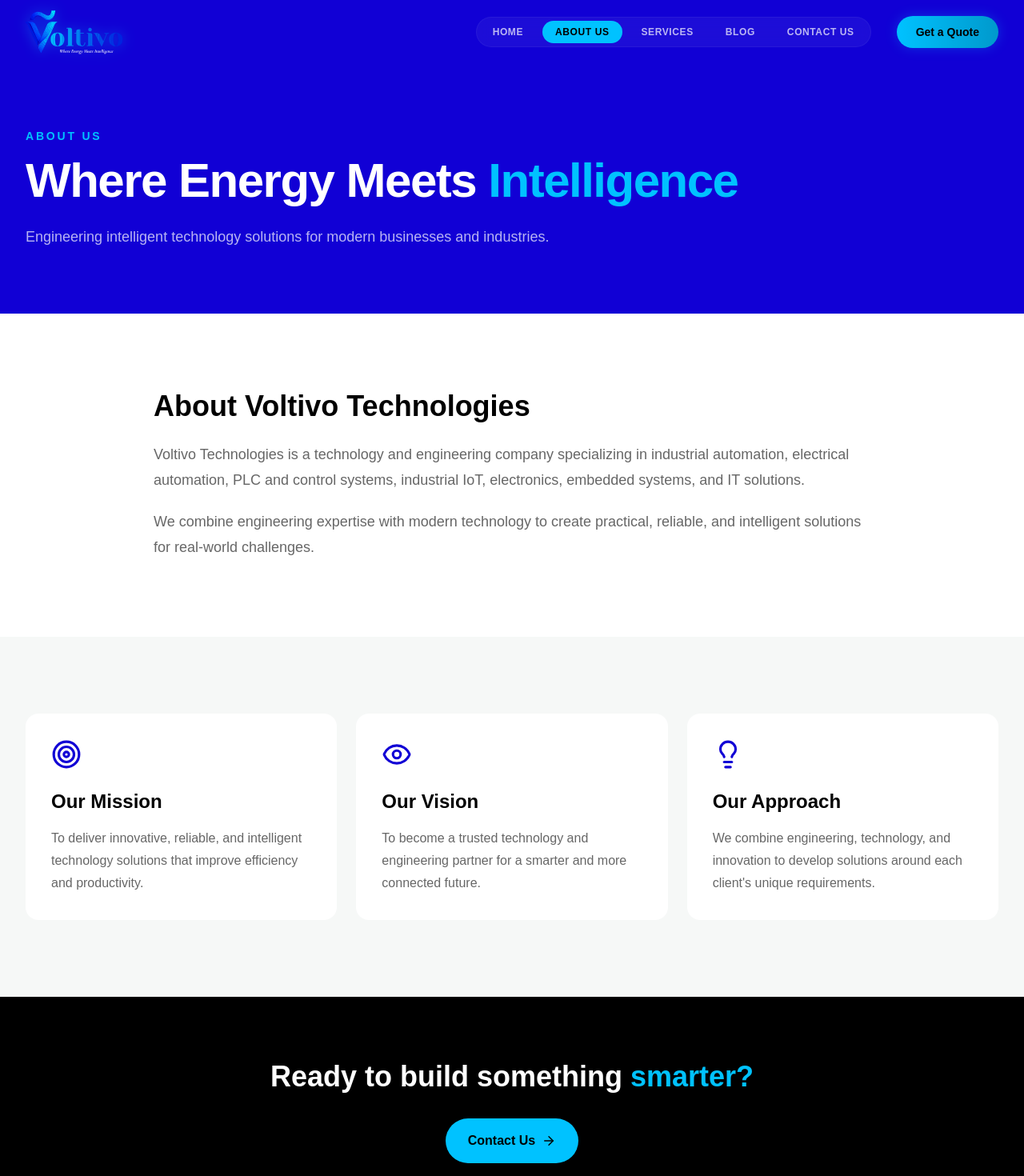
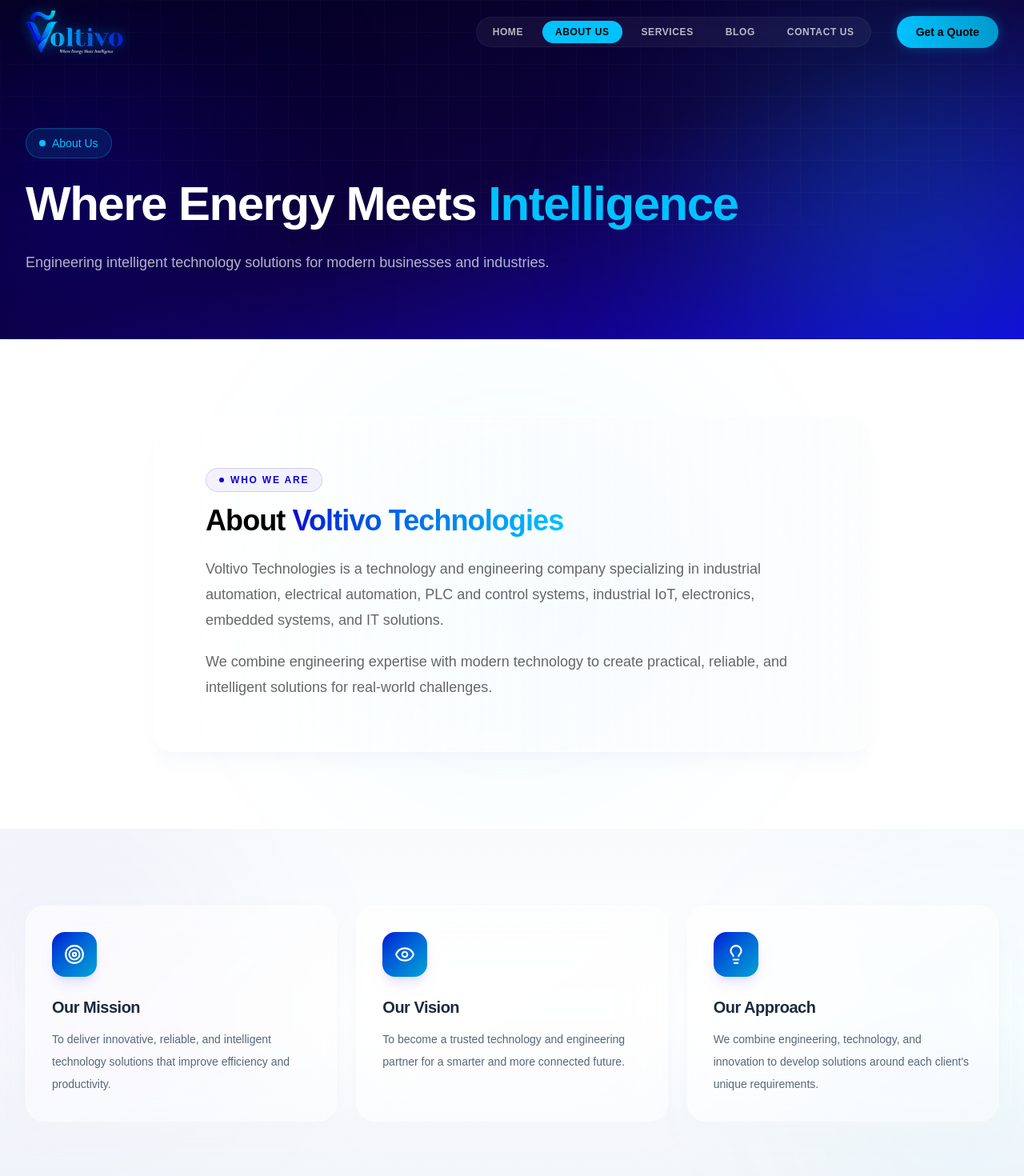
Before and after one commit to ThanushikaAbeykoon/voltivo, a Next.js app in the folder voltivo-technologies/: page /about-us in a window 1280 px wide. Shown: the top 1470 px of the page at 80% size. Built offline with nearby package versions, Linux system fonts and the light colour scheme.

Commit message:
change hero section

```diff
--- a/voltivo-technologies/src/app/about-us/page.tsx
+++ b/voltivo-technologies/src/app/about-us/page.tsx
@@ -1,5 +1,6 @@
 import { ArrowRight, Target, Eye, Lightbulb } from "lucide-react";
 import Link from "next/link";
+import PageHero from "../../components/layout/PageHero";
 
 export const metadata = {
   title: "About Us | Voltivo Technologies",
@@ -7,96 +8,131 @@
     "Learn about Voltivo Technologies and our expertise in industrial automation, electrical systems, PLC, IoT, electronics and IT solutions.",
 };
 
+const pillars = [
+  {
+    icon: Target,
+    title: "Our Mission",
+    text: "To deliver innovative, reliable, and intelligent technology solutions that improve efficiency and productivity.",
+  },
+  {
+    icon: Eye,
+    title: "Our Vision",
+    text: "To become a trusted technology and engineering partner for a smarter and more connected future.",
+  },
+  {
+    icon: Lightbulb,
+    title: "Our Approach",
+    text: "We combine engineering, technology, and innovation to develop solutions around each client's unique requirements.",
+  },
+];
+
 export default function AboutPage() {
   return (
     <main>
-      <section className="bg-[#1100d5] px-6 pb-20 pt-40 lg:px-8">
-        <div className="mx-auto max-w-7xl">
-          <p className="text-sm font-bold uppercase tracking-[0.2em] text-[#00c2ff]">
-            About Us
-          </p>
-
-          <h1 className="mt-4 max-w-4xl text-5xl font-black tracking-tight text-white sm:text-6xl">
+      <PageHero
+        eyebrow="About Us"
+        title={
+          <>
             Where Energy Meets{" "}
             <span className="text-[#00c2ff]">Intelligence</span>
-          </h1>
+          </>
+        }
+        description="Engineering intelligent technology solutions for modern businesses and industries."
+      />
 
-          <p className="mt-6 max-w-2xl text-lg leading-8 text-white/70">
-            Engineering intelligent technology solutions for modern businesses
-            and industries.
-          </p>
+      {/* ABOUT */}
+      <section className="relative overflow-hidden bg-white px-6 py-24 lg:px-8">
+        <div className="absolute top-1/2 left-1/2 -translate-x-1/2 -translate-y-1/2 w-[500px] h-[500px] rounded-full bg-[#00c2ff]/5 blur-[120px] pointer-events-none" />
+
+        <div className="mx-auto max-w-4xl relative z-10">
+          <div className="rounded-3xl border border-white/80 bg-gradient-to-r from-white/60 to-slate-50/40 p-8 sm:p-12 md:p-16 backdrop-blur-md shadow-xl shadow-slate-200/20">
+            <div className="mb-4 inline-flex items-center gap-2 rounded-full border border-[#1100d5]/15 bg-[#1100d5]/5 px-4 py-1.5">
+              <span className="h-1.5 w-1.5 rounded-full bg-[#1100d5]" />
+              <span className="text-xs font-bold uppercase tracking-[0.15em] text-[#1100d5]">
+                Who We Are
+              </span>
             </div>
-      </section>
 
-      <section className="bg-white px-6 py-24 lg:px-8">
-        <div className="mx-auto max-w-4xl">
-          <h2 className="text-4xl font-black">About Voltivo Technologies</h2>
+            <h2 className="text-3xl sm:text-4xl font-black tracking-tight text-black">
+              About{" "}
+              <span className="bg-gradient-to-r from-[#1100d5] to-[#00c2ff] bg-clip-text text-transparent">
+                Voltivo Technologies
+              </span>
+            </h2>
 
-          <p className="mt-6 text-lg leading-8 text-black/60">
+            <p className="mt-6 text-lg leading-8 text-black/60 font-medium">
               Voltivo Technologies is a technology and engineering company
               specializing in industrial automation, electrical automation, PLC
               and control systems, industrial IoT, electronics, embedded
               systems, and IT solutions.
             </p>
 
-          <p className="mt-5 text-lg leading-8 text-black/60">
+            <p className="mt-5 text-lg leading-8 text-black/60 font-medium">
               We combine engineering expertise with modern technology to create
               practical, reliable, and intelligent solutions for real-world
               challenges.
             </p>
           </div>
+        </div>
       </section>
 
-      <section className="bg-[#f6f8f7] px-6 py-24 lg:px-8">
-        <div className="mx-auto grid max-w-7xl gap-6 md:grid-cols-3">
-          <div className="rounded-2xl bg-white p-8">
-            <Target className="text-[#1100d5]" size={38} />
+      {/* MISSION / VISION / APPROACH */}
+      <section className="relative overflow-hidden bg-gradient-to-b from-[#f8fafc] via-white to-[#f1f5f9] px-6 py-24 lg:px-8">
+        <div className="absolute top-[20%] right-[-10%] w-[400px] h-[400px] rounded-full bg-[#00c2ff]/5 blur-[120px] pointer-events-none" />
+        <div className="absolute bottom-[20%] left-[-10%] w-[400px] h-[400px] rounded-full bg-[#1100d5]/5 blur-[120px] pointer-events-none" />
 
-            <h2 className="mt-6 text-2xl font-bold">Our Mission</h2>
+        <div className="mx-auto max-w-7xl relative z-10 grid gap-6 md:grid-cols-3">
+          {pillars.map((pillar) => {
+            const Icon = pillar.icon;
 
-            <p className="mt-4 leading-7 text-black/60">
-              To deliver innovative, reliable, and intelligent technology
-              solutions that improve efficiency and productivity.
-            </p>
+            return (
+              <div
+                key={pillar.title}
+                className="group relative rounded-3xl border border-white/60 bg-gradient-to-br from-white/65 to-white/35 p-8 backdrop-blur-xl shadow-xl shadow-slate-100/50 hover:shadow-2xl hover:shadow-[#1412db]/20 hover:-translate-y-2 hover:border-transparent transition-all duration-500 overflow-hidden"
+              >
+                <div className="absolute inset-0 bg-gradient-to-r from-[#1412db] via-[#247cfd] to-[#1100d5] opacity-0 group-hover:opacity-100 transition-opacity duration-500 pointer-events-none" />
+
+                <div className="relative z-10">
+                  <div className="flex h-14 w-14 items-center justify-center rounded-2xl bg-gradient-to-br from-[#1100d5] to-[#00a2d5] text-white shadow-lg shadow-[#1100d5]/10 group-hover:from-white group-hover:to-white group-hover:text-[#1100d5] group-hover:shadow-[0_0_15px_rgba(255,255,255,0.45)] transition-all duration-300">
+                    <Icon size={26} />
                   </div>
 
-          <div className="rounded-2xl bg-white p-8">
-            <Eye className="text-[#1100d5]" size={38} />
+                  <h2 className="mt-6 text-xl font-bold text-slate-800 tracking-tight group-hover:text-white transition-colors duration-300">
+                    {pillar.title}
+                  </h2>
 
-            <h2 className="mt-6 text-2xl font-bold">Our Vision</h2>
-
-            <p className="mt-4 leading-7 text-black/60">
-              To become a trusted technology and engineering partner for a
-              smarter and more connected future.
-            </p>
-          </div>
-
-          <div className="rounded-2xl bg-white p-8">
-            <Lightbulb className="text-[#1100d5]" size={38} />
-
-            <h2 className="mt-6 text-2xl font-bold">Our Approach</h2>
-
-            <p className="mt-4 leading-7 text-black/60">
-              We combine engineering, technology, and innovation to develop
-              solutions around each client's unique requirements.
+                  <p className="mt-3 text-sm leading-7 text-slate-600/90 font-medium group-hover:text-white/85 transition-colors duration-300">
+                    {pillar.text}
                   </p>
                 </div>
               </div>
+            );
+          })}
+        </div>
       </section>
 
-      <section className="bg-black px-6 py-20 text-center">
-        <h2 className="text-4xl font-black text-white">
-          Ready to build something{" "}
-          <span className="text-[#00c2ff]">smarter?</span>
+      {/* CTA */}
+      <section className="relative overflow-hidden bg-black px-6 py-24 lg:px-8">
+        <div className="absolute -right-40 -top-40 h-[450px] w-[450px] rounded-full bg-[#1100d5] blur-[100px]" />
+
+        <div className="relative mx-auto max-w-4xl text-center">
+          <p className="text-sm font-bold uppercase tracking-[0.2em] text-[#00c2ff]">
+            Start Your Project
+          </p>
+
+          <h2 className="mt-4 text-4xl font-black tracking-tight text-white sm:text-5xl lg:text-6xl">
+            Ready to Build Something{" "}
+            <span className="text-[#00c2ff]">Smarter?</span>
           </h2>
 
           <Link
             href="/contact-us"
-          className="mt-8 inline-flex items-center gap-2 rounded-full bg-[#00c2ff] px-7 py-4 font-bold text-black"
+            className="mt-9 inline-flex items-center gap-2 rounded-full bg-[#00c2ff] px-8 py-4 font-bold text-black transition hover:bg-white"
           >
             Contact Us
-          <ArrowRight size={18} />
+            <ArrowRight size={19} />
           </Link>
+        </div>
       </section>
     </main>
   );
--- a/voltivo-technologies/src/app/page.tsx
+++ b/voltivo-technologies/src/app/page.tsx
@@ -61,11 +61,11 @@
   return (
     <main>
       {/* HERO */}
-      <section className="relative min-h-screen overflow-hidden bg-gradient-to-br from-[#04011d] via-[#f3f7f9] to-[#dff6fc] pt-20 flex items-center justify-center">
+      <section className="relative min-h-screen overflow-hidden bg-gradient-to-br from-[#04011d] via-[#0d013d] to-[#1100d5] pt-20 flex items-center justify-center">
         {/* Background Media (video with graceful poster/gradient fallback) */}
         <div className="hero-media absolute inset-0">
           <video
-            className="h-full w-full object-cover opacity-12 mix-blend-multiply"
+            className="h-full w-full object-cover opacity-20 mix-blend-luminosity"
             autoPlay
             muted
             loop
@@ -75,8 +75,8 @@
             <source src="/hero.mp4" type="video/mp4" />
           </video>
 
-          {/* Mixed overlay adjusting light/dark transparency */}
-          <div className="absolute inset-0 bg-gradient-to-b from-[#04011d]/90 via-transparent to-[#dff6fc]/30" />
+          {/* Mixed overlay keeping the dark brand tone consistent */}
+          <div className="absolute inset-0 bg-gradient-to-b from-[#04011d]/90 via-transparent to-[#04011d]/60" />
         </div>
 
         {/* Premium cyber grid pattern overlay - slightly darker for visibility on light bg */}
--- /dev/null
+++ b/voltivo-technologies/src/components/layout/PageHero.tsx
@@ -0,0 +1,35 @@
+import { ReactNode } from "react";
+
+type PageHeroProps = {
+  eyebrow: string;
+  title: ReactNode;
+  description: string;
+};
+
+export default function PageHero({ eyebrow, title, description }: PageHeroProps) {
+  return (
+    <section className="relative overflow-hidden bg-gradient-to-br from-[#04011d] via-[#0d013d] to-[#1100d5] px-6 pb-20 pt-40 lg:px-8">
+      {/* Cyber grid pattern overlay */}
+      <div className="absolute inset-0 bg-[linear-gradient(to_right,#ffffff06_1px,transparent_1px),linear-gradient(to_bottom,#ffffff06_1px,transparent_1px)] bg-[size:40px_40px] [mask-image:radial-gradient(ellipse_60%_50%_at_50%_30%,#000_80%,transparent_100%)] pointer-events-none" />
+
+      {/* Soft glowing mesh blobs */}
+      <div className="absolute -right-20 top-[10%] h-[450px] w-[450px] rounded-full bg-[#00c2ff]/20 blur-[130px] pointer-events-none" />
+      <div className="absolute -left-20 bottom-0 h-[350px] w-[350px] rounded-full bg-[#1100d5]/30 blur-[120px] pointer-events-none" />
+
+      <div className="relative mx-auto max-w-7xl z-10">
+        <div className="mb-6 inline-flex items-center gap-2 rounded-full border border-[#00c2ff]/30 bg-[#00c2ff]/10 px-4 py-2">
+          <span className="h-2 w-2 rounded-full bg-[#00c2ff]" />
+          <span className="text-sm font-medium text-[#00c2ff]">{eyebrow}</span>
+        </div>
+
+        <h1 className="max-w-4xl text-4xl font-black leading-[1.1] tracking-tight text-white sm:text-5xl lg:text-6xl">
+          {title}
+        </h1>
+
+        <p className="mt-6 max-w-2xl text-base leading-8 text-white/70 sm:text-lg">
+          {description}
+        </p>
+      </div>
+    </section>
+  );
+}
```
Also changed, not shown: voltivo-technologies/src/app/blog/page.tsx (+19 -27 lines), voltivo-technologies/src/app/contact-us/page.tsx (+26 -17 lines), voltivo-technologies/src/app/services/page.tsx (+56 -23 lines). Lines whose indentation alone changed are shown as unchanged.
